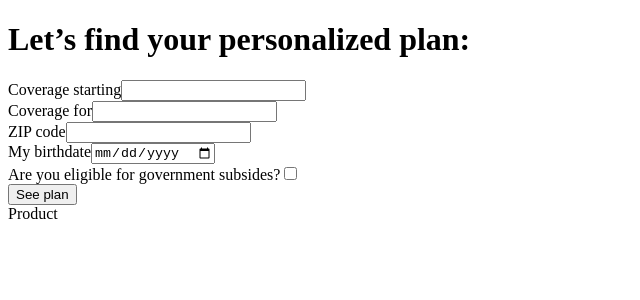
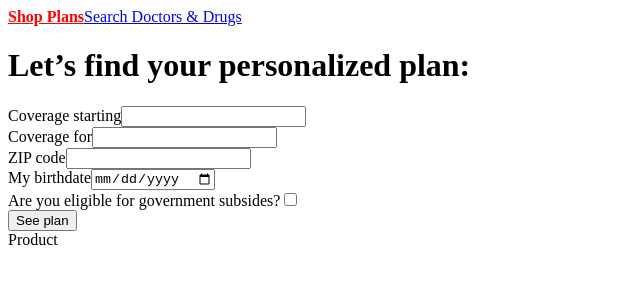
Before and after one commit to dennisseidel/deep-dive-angular-sample, an Angular app: page / in a window 1280 px wide. Shown: the top 300 px of the page, without its empty margins (0-640 px from the left). Built offline with nearby package versions, Linux system fonts and the light colour scheme.

Commit message:
feat: add navigationbar

```diff
--- a/src/app/app.component.html
+++ b/src/app/app.component.html
@@ -1,3 +1,5 @@
+<app-navigation-bar></app-navigation-bar>
+
 <h1>Let’s find your personalized plan:</h1>
 
 <div>
--- a/src/app/app.module.ts
+++ b/src/app/app.module.ts
@@ -5,11 +5,13 @@ import { AppComponent } from './app.component';
 import { ProductCardComponent } from './product-card/product-card.component';
 import { AppRoutingModule } from './app-routing.module';
 import { SearchDoctorsDrugsModule } from './search-doctors-drugs/search-doctors-drugs.module';
+import { NavigationBarComponent } from './navigation-bar/navigation-bar.component';
 
 @NgModule({
   declarations: [
     AppComponent,
-    ProductCardComponent
+    ProductCardComponent,
+    NavigationBarComponent
   ],
   imports: [
     BrowserModule,
--- /dev/null
+++ b/src/app/navigation-bar/navigation-bar.component.css
@@ -0,0 +1,4 @@
+.bold-nav {
+  font-weight: bold;
+  color: red;
+}
--- /dev/null
+++ b/src/app/navigation-bar/navigation-bar.component.html
@@ -0,0 +1,2 @@
+<a routerLink="/" routerLinkActive="bold-nav" [routerLinkActiveOptions]="{exact: true}">Shop Plans</a>
+<a routerLink="/search" routerLinkActive="bold-nav" [routerLinkActiveOptions]="{exact: true}">Search Doctors & Drugs</a>
--- /dev/null
+++ b/src/app/navigation-bar/navigation-bar.component.ts
@@ -0,0 +1,15 @@
+import { Component, OnInit } from '@angular/core';
+
+@Component({
+  selector: 'app-navigation-bar',
+  templateUrl: './navigation-bar.component.html',
+  styleUrls: ['./navigation-bar.component.css']
+})
+export class NavigationBarComponent implements OnInit {
+
+  constructor() { }
+
+  ngOnInit(): void {
+  }
+
+}
```
Also changed, not shown: 1 other file (tests, documents, lock files or other folders).
